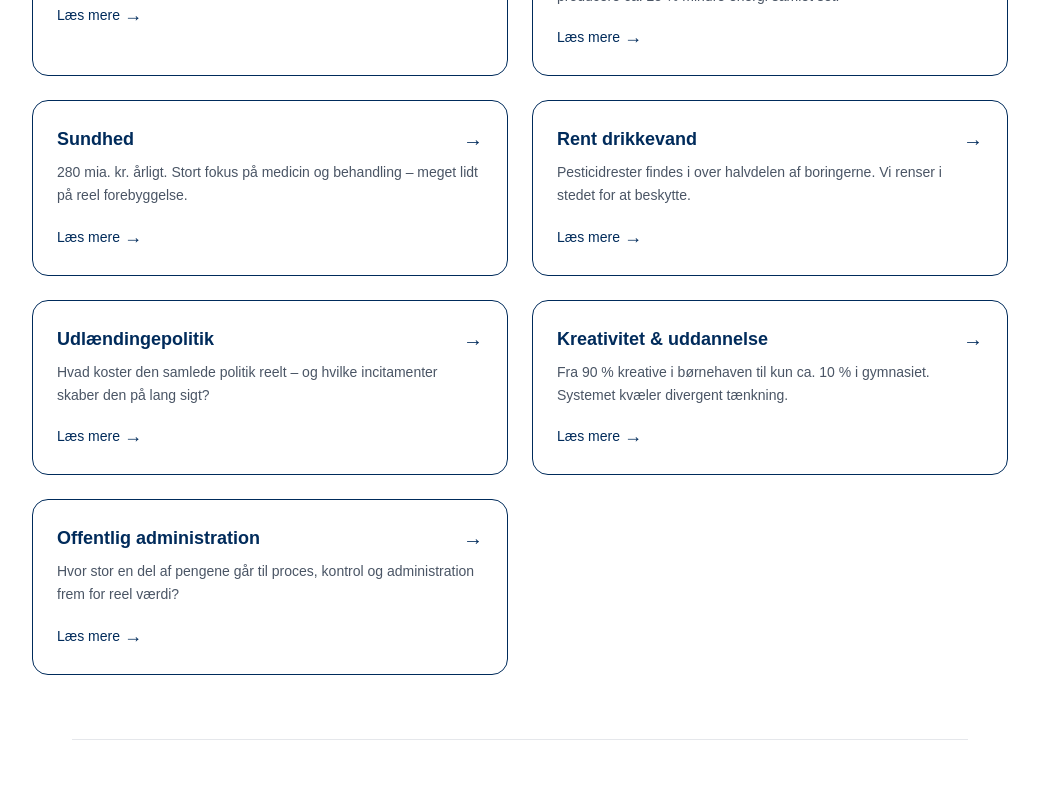
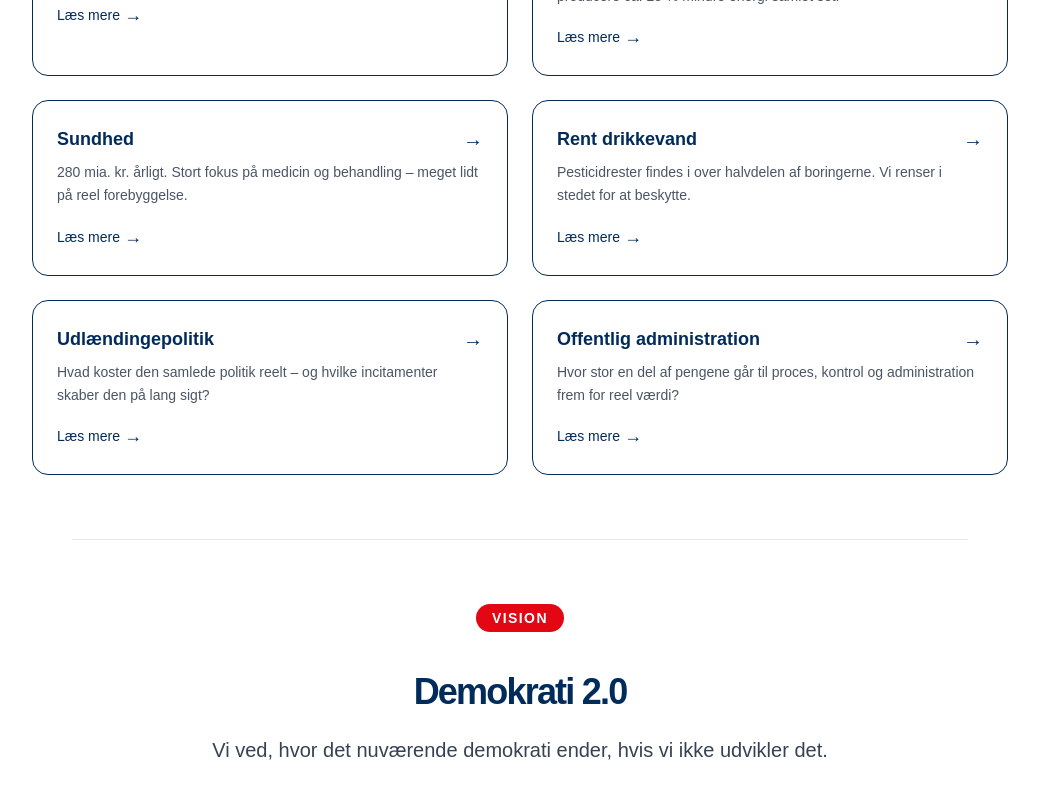
Before and after one commit to synlighed-nu/synlighed-nu-clean, a Next.js app: page / in a window 1280 px wide. Shown: the part 3068-3868 px from the top of the page, without its empty margins (120-1159 px from the left). Built offline with nearby package versions, Linux system fonts and the light colour scheme.

Commit message:
Update _ConcreteAreas.tsx

```diff
--- a/app/components/_ConcreteAreas.tsx
+++ b/app/components/_ConcreteAreas.tsx
@@ -2,11 +2,7 @@
 
 import React from 'react';
 
-interface ConcreteAreasProps {
-  showExplanation: (title: string, text: string) => void;
-}
-
-export default function ConcreteAreas({ showExplanation }: ConcreteAreasProps) {
+export default function ConcreteAreas({ showExplanation }) {
   const areas = [
     {
       title: "Boligstøtte",
@@ -29,11 +25,6 @@ export default function ConcreteAreas({ showExplanation }: ConcreteAreasProps) {
       desc: "Hvad koster den samlede politik reelt – og hvilke incitamenter skaber den på lang sigt?"
     },
     {
-      title: "Kreativitet & uddannelse",
-      desc: "Fra 90 % kreative i børnehaven til kun ca. 10 % i gymnasiet. Systemet kvæler divergent tænkning.",
-      isClickable: true
-    },
-    {
       title: "Offentlig administration",
       desc: "Hvor stor en del af pengene går til proces, kontrol og administration frem for reel værdi?"
     }
@@ -47,33 +38,7 @@ export default function ConcreteAreas({ showExplanation }: ConcreteAreasProps) {
       </div>
 
       <div className="grid md:grid-cols-2 gap-6">
-        {areas.map((item, i) => {
-          if (item.isClickable) {
-            return (
-              <div
-                key={i}
-                onClick={() => showExplanation(
-                  "Kreativitet & uddannelse",
-                  "Fra ca. 90 % kreative i børnehaven til kun ca. 10 % i gymnasiet – og helt ned til 2 % som voksne.\n\n" +
-                  "Dette viser, hvordan vores uddannelsessystem systematisk kvæler divergent tænkning og kreativitet.\n\n" +
-                  "Kilde: George Land & Beth Jarman (1968–1992), longitudinal studie med 1.600 børn.\n" +
-                  "Populært formidlet af Sir Ken Robinson i hans berømte TED Talk \"Do schools kill creativity?\" (2006)."
-                )}
-                className="group border rounded-2xl p-6 hover:shadow-md hover:border-[#002B5B] transition-all cursor-pointer"
-              >
-                <div className="flex justify-between items-start mb-2">
-                  <h4 className="font-semibold text-lg pr-4 group-hover:text-[#002B5B]">{item.title}</h4>
-                  <span className="text-[#002B5B] text-xl flex-shrink-0">→</span>
-                </div>
-                <p className="text-sm text-gray-600 leading-relaxed">{item.desc}</p>
-                <div className="mt-4 text-sm font-medium text-[#002B5B] flex items-center gap-1">
-                  Læs mere <span className="text-lg">→</span>
-                </div>
-              </div>
-            );
-          }
-
-          return (
+        {areas.map((item, i) => (
           <a
             key={i}
             href="#"
@@ -88,8 +53,7 @@ export default function ConcreteAreas({ showExplanation }: ConcreteAreasProps) {
               Læs mere <span className="text-lg">→</span>
             </div>
           </a>
-          );
-        })}
+        ))}
       </div>
     </div>
   );
```
Lines whose indentation alone changed are shown as unchanged.
